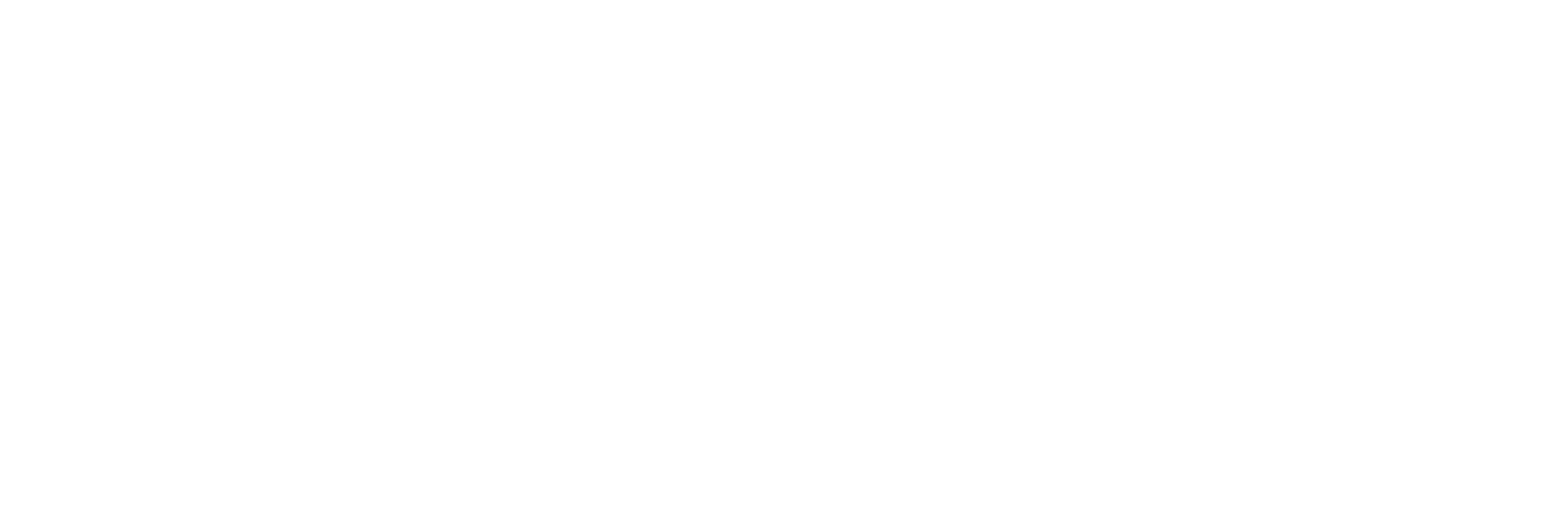
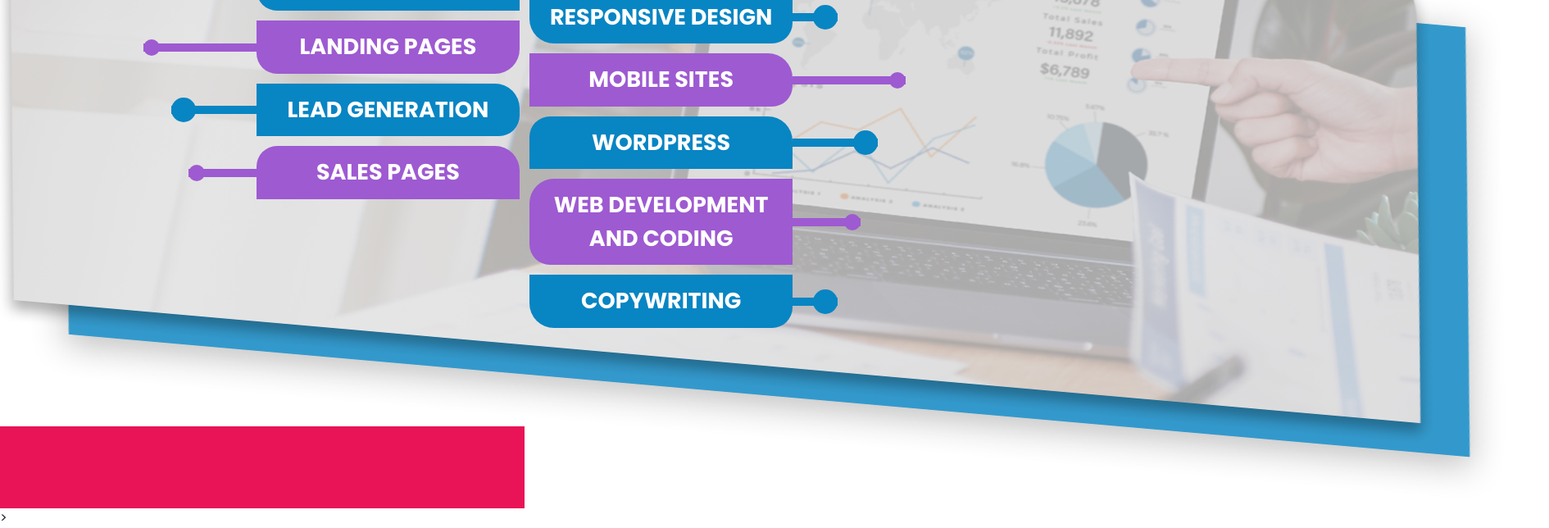
Before and after one commit to suntoes/msb8-wellthy-soul, a React (Create React App) app: page / in a window 1280 px wide. Shown: the part 4681-5325 px from the top of the page at 82% size, 1890 px wide, since content can reach past the window. Before the commit the page ends 4398 px from the top, so only its background shows below. Built offline with nearby package versions, Linux system fonts and the light colour scheme.

Commit message:
80% compositions

```diff
--- a/src/App.js
+++ b/src/App.js
@@ -8,6 +8,8 @@
 import WorkExpectation from './compositions/work-expectation'
 import WorkWithTheBest from './compositions/work-with-the-best'
 import ViewWorks from './compositions/view-works'
+import DiscoverCapabilities from './compositions/discover-capabilities'
+import OurPrecess from './compositions/our-process'
 
 const App = () => (
   <Chakra>
@@ -17,6 +19,8 @@
     <WorkExpectation />
     <WorkWithTheBest />
     <ViewWorks />
+    <DiscoverCapabilities />
+    <OurPrecess />
   </Chakra>
 )
 
--- a/src/compositions/discover-capabilities.js
+++ b/src/compositions/discover-capabilities.js
@@ -42,7 +42,7 @@
   }, [])
 
   return (
-  <Box ref={containerRef} w="full">
+  <Box ref={containerRef} w="full" mb={120}>
     <motion.div
       initial={{y: 85, rotate: 0}}
       whileInView={{y: 105, rotate: 5, transition: {delay: 1.5}}}
--- a/src/compositions/our-process.js
+++ b/src/compositions/our-process.js
@@ -3,7 +3,7 @@
 const OurProcess = () => (
   <Box w="full">
     <Box>
-      <Box h="100px" w="50vw" />>
+      <Box minH="100px" w="50vw" bg="red"/>>
     </Box>
   </Box>
 )
```
Also changed, not shown: public/images/background-asset-01.png, public/images/background-asset-02.png.
